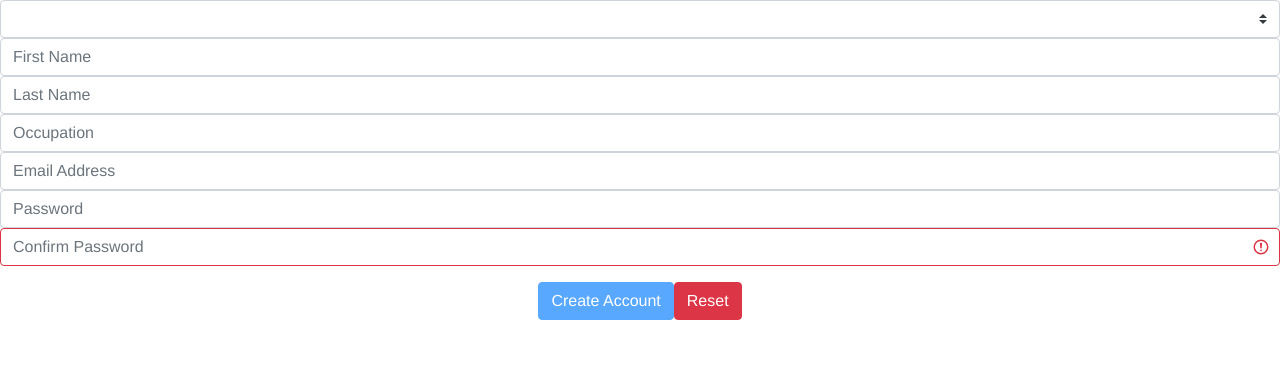
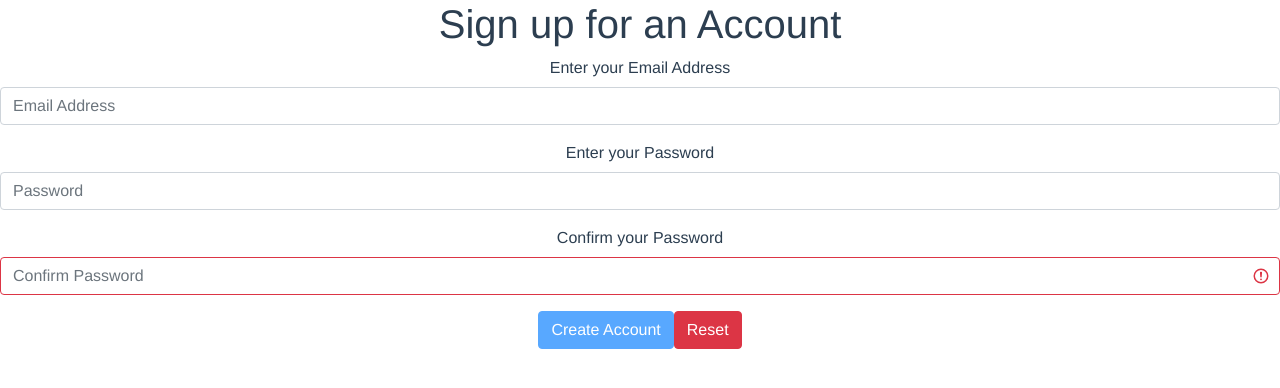
Before and after one commit to holistic-web/portfolio-fabricator, a Vue app in the folder portfolio-management/admin-ui/: page / in a window 1280 px wide. Shown: the top 388 px of the page. Built offline with nearby package versions, Linux system fonts and the light colour scheme.

Commit message:
feat: added signup functionality and styles

```diff
--- a/portfolio-management/admin-ui/src/components/SignUp.vue
+++ b/portfolio-management/admin-ui/src/components/SignUp.vue
@@ -1,56 +1,33 @@
 <template>
-	<b-form @submit="createAccount" class="CreateAccount" @reset="clearData">
+	<div class="CreateAccount">
+		<h1 class="CreateAccount__title">Sign up for an Account</h1>
 
-		<b-form-select
-			label="Title"
-			v-model="title"
-			required
-			:options="titleOptions"
-		></b-form-select>
+		<b-form @submit.prevent="onSubmit" class="CreateAccount__form" @reset="clearData">
 
+			<b-form-group label="Enter your Email Address">
 				<b-form-input
-			v-model.trim="firstName"
-			type="text"
-			required
-			placeholder="First Name"
-		></b-form-input>
-
-		<b-form-input
-			v-model.trim="lastName"
-			type="text"
-			required
-			placeholder="Last Name"
-		></b-form-input>
-
-		<b-form-input
-			id="input-1"
-			v-model.trim="occupation"
-			type="text"
-			required
-			placeholder="Occupation"
-		></b-form-input>
-
-		<b-form-input
-			v-model.trim="email"
+					v-model.trim="newUser.email"
 					type="email"
 					required
-			placeholder="Email Address"
-		></b-form-input>
+					placeholder="Email Address"/>
+			</b-form-group>
 
+			<b-form-group label="Enter your Password">
 				<b-form-input
-			v-model="password"
+					v-model="newUser.password"
 					type="password"
 					required
-			placeholder="Password"
-		></b-form-input>
+					placeholder="Password"/>
+			</b-form-group>
 
+			<b-form-group label="Confirm your Password">
 				<b-form-input
-			v-model="confirmPassword"
+					v-model="newUser.confirmPassword"
 					type="password"
 					required
-			:state="!confirmPasswordFeedback && !!confirmPassword"
-			placeholder="Confirm Password"
-		></b-form-input>
+					:state="!confirmPasswordFeedback && !!newUser.confirmPassword"
+					placeholder="Confirm Password"/>
+			</b-form-group>
 
 			<span class="text-danger" v-text="confirmPasswordFeedback"/>
 
@@ -70,80 +47,52 @@
 			</b-button>
 
 		</b-form>
+	</div>
 </template>
 
 <script>
 import { mapActions } from 'vuex';
 
 export default {
-	props: {
-		visible: {
-			type: Boolean
-		}
-	},
 	data() {
 		return {
-			titleOptions: [
-				'Dr', 'Mr', 'Ms', 'Mrs'
-			],
-			title: null,
-			firstName: null,
-			lastName: null,
-			occupation: null,
-			email: null,
-			password: null,
-			confirmPassword: null,
+			newUser: {},
 			errorText: null
 		};
 	},
 	computed: {
 		isFormValid() {
 			return (
-				this.email &&
-				this.title &&
-				this.firstName &&
-				this.lastName &&
-				this.occupation &&
-				this.password &&
-				this.password === this.confirmPassword
+				this.newUser.email
+				&& this.newUser.password
+				&& (this.newUser.password === this.newUser.confirmPassword)
 			);
 		},
 		confirmPasswordFeedback() {
 			if (
-				!this.confirmPassword ||
-				this.password === this.confirmPassword
+				!this.newUser.confirmPassword
+				|| (this.newUser.password === this.newUser.confirmPassword)
 			) return null;
 			return 'Passwords must match.';
 		}
 	},
 	methods: {
 		...mapActions({
-			postNewAccount: 'account/signUp'
+			signUpUser: 'account/signUp'
 		}),
-		async createAccount() {
+		async onSubmit() {
 			try {
-				await this.postNewAccount({
-					username: this.email,
-					password: this.password,
-					title: this.title,
-					occupation: this.occupation,
-					firstName: this.firstName,
-					lastName: this.lastName
+				await this.signUpUser({
+					username: this.newUser.email,
+					password: this.newUser.password
 				});
-				this.$router.push('/');
-			} catch (err) {
-				this.errorText = err.message;
+ 			} catch (e) {
+				console.error(e);
+				this.errorText = e.message;
 			}
-
 		},
 		clearData() {
-			this.title = null;
-			this.firstName = null;
-			this.lastName = null;
-			this.occupation = null;
-			this.email = null;
-			this.password = null;
-			this.confirmPassword = null;
+			this.newUser = {};
 			this.errorText = null;
 		}
 	}
```
Also changed, not shown: portfolio-management/admin-ui/src/store/modules/account.js (added, +50 -0 lines). Lines whose indentation alone changed are shown as unchanged.
